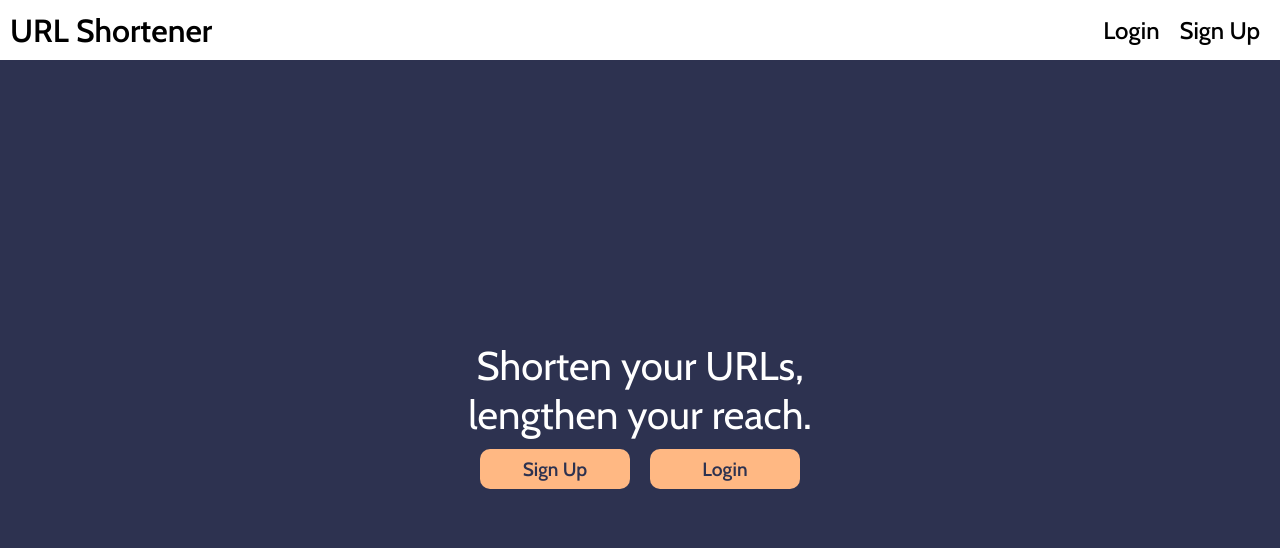
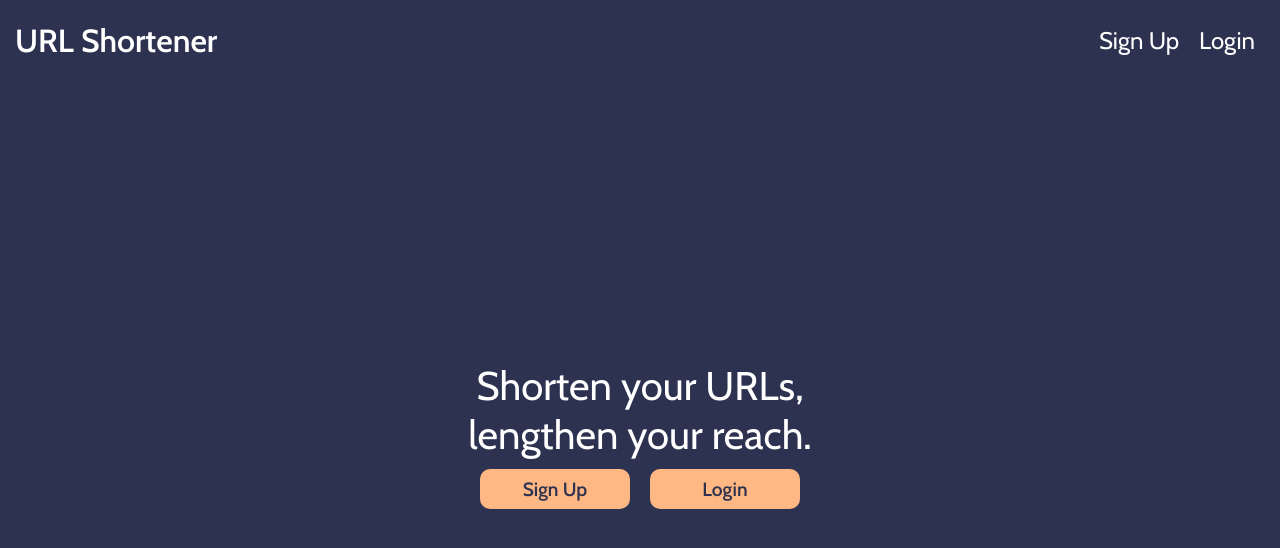
Before and after one commit to knowyourenemy/url-shortener, a React (Create React App) app in the folder client/: page / in a window 1280 px wide. Shown: the top 548 px of the page. Built offline with nearby package versions, Linux system fonts and the light colour scheme.

Commit message:
Style navbar.

```diff
--- a/client/src/components/Navbar.module.css
+++ b/client/src/components/Navbar.module.css
@@ -1,12 +1,11 @@
 .wrapper {
-  height: 60px;
+  height: 80px;
   width: 100%;
   display: flex;
   flex-direction: row;
-  background-color: white;
   position: sticky;
   top: 0;
-  padding: 5px 10px;
+  padding: 20px 15px;
   box-sizing: border-box;
 }
 
@@ -17,6 +16,7 @@
   align-items: center;
   font-size: xx-large;
   font-weight: 600;
+  font-family: 'Cabin';
 }
 
 .links {
@@ -30,10 +30,10 @@
 .link {
   padding: 10px;
   font-size: x-large;
-  font-weight: 500;
+  font-weight: 400;
 }
 
 a {
   text-decoration: none;
-  color: black;
+  color: white;
 }
--- a/client/src/components/Navbar.tsx
+++ b/client/src/components/Navbar.tsx
@@ -27,7 +27,7 @@ const Navbar: React.FC<NavbarProps> = ({ loggedIn, username, setLoggedIn }) => {
       <div className={styles.links}>
         {loggedIn ? (
           <>
-            <div className={styles.greeting}>Hello, {username}!</div>
+            <div className={styles.link}>Hello, {username}!</div>
             <div className={styles.link}>
               <NavLink to="/manage">Manage</NavLink>
             </div>
@@ -38,10 +38,10 @@ const Navbar: React.FC<NavbarProps> = ({ loggedIn, username, setLoggedIn }) => {
         ) : (
           <>
             <div className={styles.link}>
-              <NavLink to="/login">Login</NavLink>
+              <NavLink to="/signup">Sign Up</NavLink>
             </div>
             <div className={styles.link}>
-              <NavLink to="/signup">Sign Up</NavLink>
+              <NavLink to="/login">Login</NavLink>
             </div>
           </>
         )}
```
